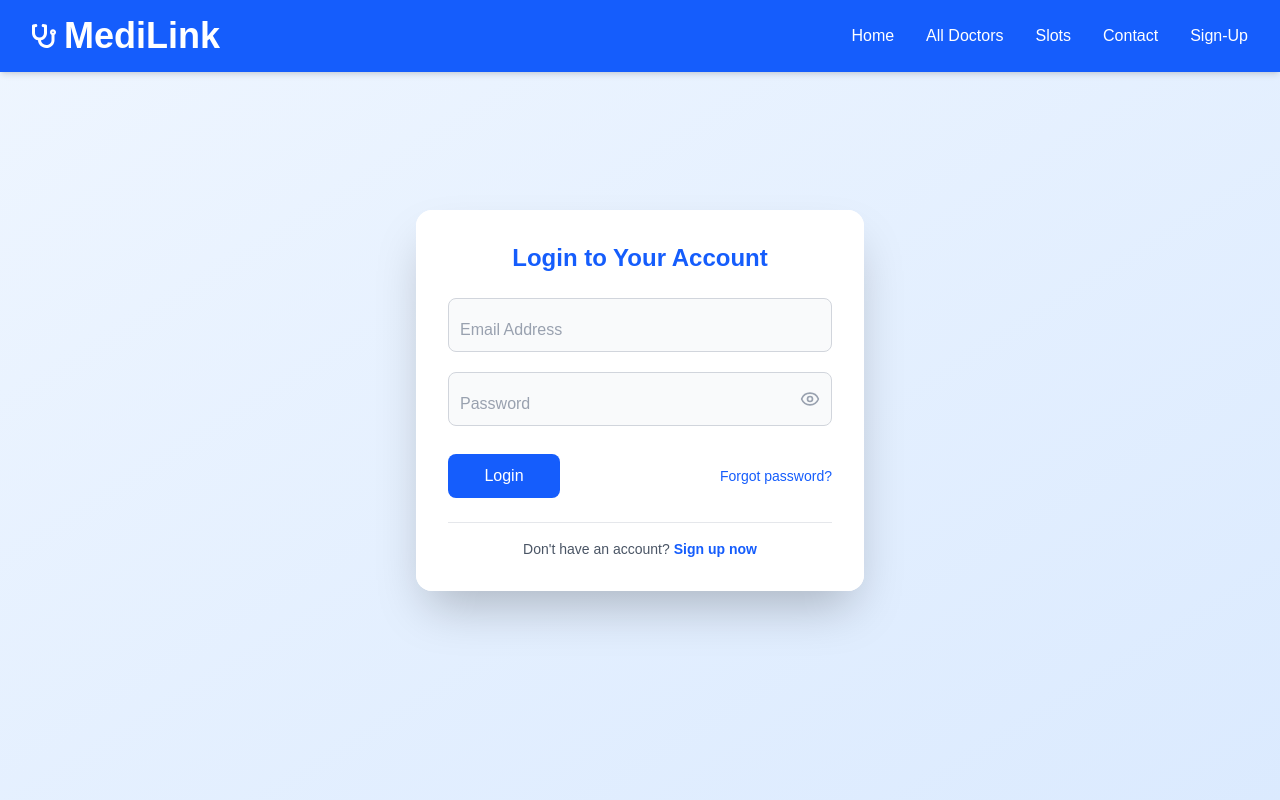
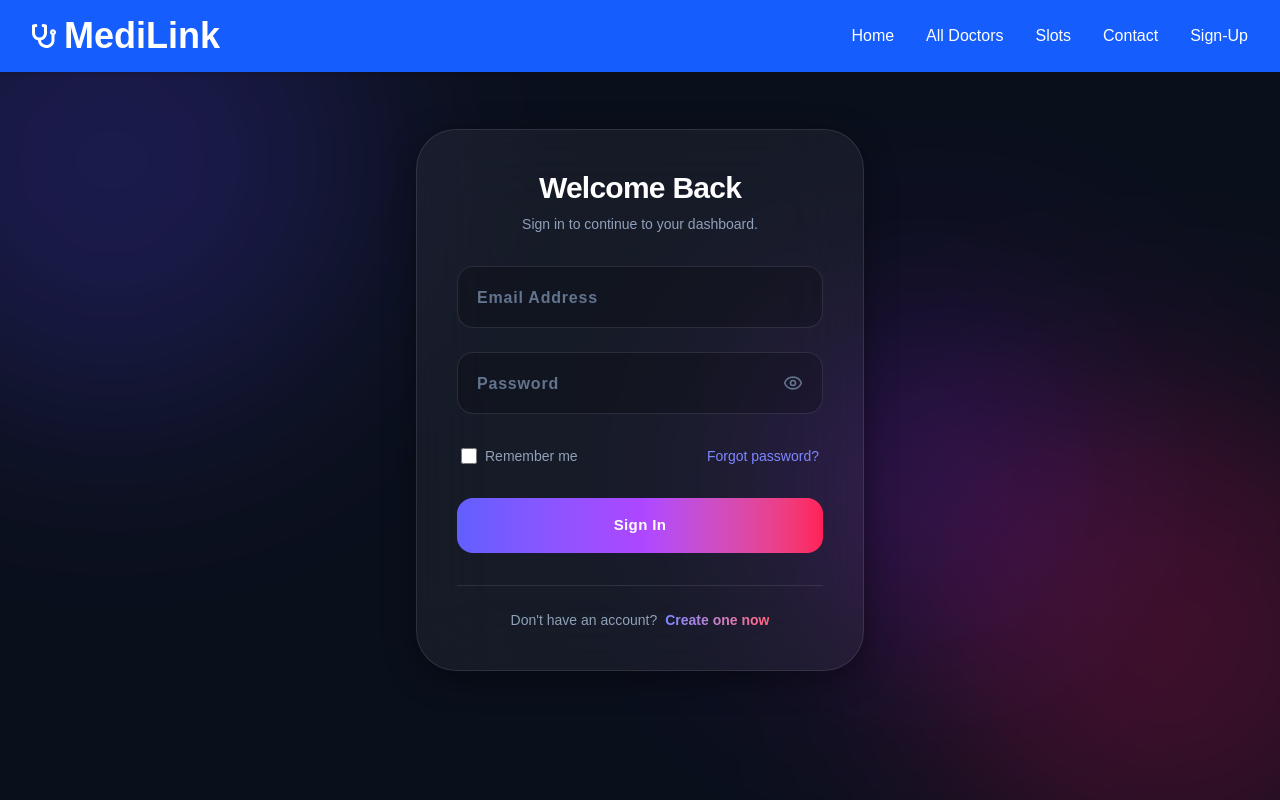
Before and after one commit to shreyaa1804/Medilink, a Next.js app in the folder frontend/: page /user-login in a window 1280 px wide. Built offline with nearby package versions, Linux system fonts and the light colour scheme.

Commit message:
user -login updated

```diff
--- a/frontend/src/app/(main)/user-login/page.jsx
+++ b/frontend/src/app/(main)/user-login/page.jsx
@@ -40,13 +40,25 @@ const Login = () => {
   });
 
   return (
-    <div className="min-h-screen bg-gradient-to-br from-blue-50 to-blue-100 flex items-center justify-center p-4">
-      <div className="bg-white rounded-2xl shadow-2xl w-full max-w-md overflow-hidden">
-        <div className="p-8 flex flex-col justify-center w-full bg-white">
-          <h2 className="text-2xl font-bold text-blue-600 mb-6 text-center">
-            Login to Your Account
-          </h2>
-          <form onSubmit={loginForm.handleSubmit} className="space-y-5">
+    <div className="min-h-screen relative flex items-center justify-center p-4 bg-[#0a0f1c] overflow-hidden">
+      {/* Dynamic Background Elements */}
+      <div className="absolute top-[-10%] left-[-10%] w-[30rem] h-[30rem] bg-indigo-600/30 rounded-full mix-blend-screen filter blur-[100px] animate-pulse duration-1000"></div>
+      <div className="absolute bottom-[-10%] right-[-10%] w-[30rem] h-[30rem] bg-rose-600/30 rounded-full mix-blend-screen filter blur-[100px] animate-pulse duration-1000" style={{ animationDelay: '2s' }}></div>
+      <div className="absolute top-[40%] left-[60%] w-[20rem] h-[20rem] bg-purple-600/30 rounded-full mix-blend-screen filter blur-[100px] animate-pulse duration-1000" style={{ animationDelay: '4s' }}></div>
+
+      <div className="relative w-full max-w-md z-10">
+        {/* Glassmorphism Card */}
+        <div className="backdrop-blur-2xl bg-white/5 p-8 sm:p-10 rounded-[2.5rem] shadow-[0_8px_32px_0_rgba(0,0,0,0.4)] border border-white/10">
+          <div className="mb-8 text-center">
+            <h2 className="text-3xl font-extrabold text-white tracking-tight mb-2">
+              Welcome Back
+            </h2>
+            <p className="text-slate-400 text-sm">
+              Sign in to continue to your dashboard.
+            </p>
+          </div>
+
+          <form onSubmit={loginForm.handleSubmit} className="space-y-6">
             {/* Email Field */}
             <div className="relative group">
               <input
@@ -57,17 +69,17 @@ const Login = () => {
                 onBlur={loginForm.handleBlur}
                 value={loginForm.values.email}
                 placeholder=" "
-                className="peer block w-full appearance-none border border-gray-300 rounded-lg px-4 pt-6 pb-2 text-sm focus:outline-none focus:ring-2 focus:ring-blue-500 focus:border-transparent bg-gray-50 transition-all duration-200"
+                className="peer w-full bg-black/20 text-white border border-white/10 rounded-2xl px-5 pt-7 pb-3 text-sm focus:outline-none focus:ring-2 focus:ring-indigo-500 focus:border-transparent transition-all duration-300 placeholder-transparent hover:bg-black/30"
               />
               <label
                 htmlFor="email"
-                className="absolute left-3 top-2.5 text-sm text-gray-500 transition-all peer-placeholder-shown:top-5 peer-placeholder-shown:text-base peer-placeholder-shown:text-gray-400 peer-focus:top-2.5 peer-focus:text-sm peer-focus:text-blue-500"
+                className="absolute left-5 top-3 text-[11px] font-semibold text-slate-400 uppercase tracking-wider transition-all duration-300 peer-placeholder-shown:top-5 peer-placeholder-shown:text-base peer-placeholder-shown:text-slate-500 peer-placeholder-shown:normal-case peer-focus:top-3 peer-focus:text-[11px] peer-focus:text-indigo-400 peer-focus:uppercase"
               >
                 Email Address
               </label>
               {loginForm.touched.email && loginForm.errors.email && (
-                <p className="text-xs text-red-600 mt-1">
-                  {loginForm.errors.email}
+                <p className="text-xs text-rose-400 mt-2 flex items-center">
+                  <span className="mr-1">⚠</span> {loginForm.errors.email}
                 </p>
               )}
             </div>
@@ -82,54 +94,66 @@ const Login = () => {
                 onBlur={loginForm.handleBlur}
                 value={loginForm.values.password}
                 placeholder=" "
-                className="peer block w-full appearance-none border border-gray-300 rounded-lg px-4 pt-6 pb-2 text-sm focus:outline-none focus:ring-2 focus:ring-blue-500 focus:border-transparent bg-gray-50 transition-all duration-200"
+                className="peer w-full bg-black/20 text-white border border-white/10 rounded-2xl px-5 pt-7 pb-3 text-sm focus:outline-none focus:ring-2 focus:ring-indigo-500 focus:border-transparent transition-all duration-300 placeholder-transparent hover:bg-black/30"
               />
               <label
                 htmlFor="password"
-                className="absolute left-3 top-2.5 text-sm text-gray-500 transition-all peer-placeholder-shown:top-5 peer-placeholder-shown:text-base peer-placeholder-shown:text-gray-400 peer-focus:top-2.5 peer-focus:text-sm peer-focus:text-blue-500"
+                className="absolute left-5 top-3 text-[11px] font-semibold text-slate-400 uppercase tracking-wider transition-all duration-300 peer-placeholder-shown:top-5 peer-placeholder-shown:text-base peer-placeholder-shown:text-slate-500 peer-placeholder-shown:normal-case peer-focus:top-3 peer-focus:text-[11px] peer-focus:text-indigo-400 peer-focus:uppercase"
               >
                 Password
               </label>
               <button
                 type="button"
                 onClick={() => setShowPassword(!showPassword)}
-                className="absolute right-3 top-1/2 -translate-y-1/2 text-gray-400 hover:text-gray-600 transition-colors"
+                className="absolute right-5 top-1/2 -translate-y-1/2 text-slate-500 hover:text-white transition-colors duration-200"
               >
                 {showPassword ? <EyeOff size={20} /> : <Eye size={20} />}
               </button>
               {loginForm.touched.password && loginForm.errors.password && (
-                <p className="text-xs text-red-600 mt-1">
-                  {loginForm.errors.password}
+                <p className="text-xs text-rose-400 mt-2 flex items-center">
+                  <span className="mr-1">⚠</span> {loginForm.errors.password}
                 </p>
               )}
             </div>
 
             {/* Actions */}
-            <div className="flex items-center justify-between pt-2">
-              <button
-                type="submit"
-                className="w-28 py-2.5 bg-blue-600 text-white rounded-lg font-medium hover:bg-blue-700 transition-all duration-200 transform hover:scale-105 hover:shadow-lg"
-              >
-                Login
-              </button>
+            <div className="flex items-center justify-between pt-2 px-1">
+              <div className="flex items-center">
+                <input
+                  id="remember-me"
+                  name="remember-me"
+                  type="checkbox"
+                  className="h-4 w-4 bg-black/30 border-white/10 rounded text-indigo-500 focus:ring-indigo-500 focus:ring-offset-0 transition-colors"
+                />
+                <label htmlFor="remember-me" className="ml-2 block text-sm text-slate-400 cursor-pointer hover:text-slate-300 transition-colors">
+                  Remember me
+                </label>
+              </div>
               <a
                 href="#"
-                className="text-sm text-blue-600 hover:text-blue-700 hover:underline transition-all"
+                className="text-sm font-medium text-indigo-400 hover:text-indigo-300 transition-colors hover:underline decoration-indigo-400/50 underline-offset-4"
               >
                 Forgot password?
               </a>
             </div>
+
+            <button
+              type="submit"
+              className="w-full py-4 mt-2 bg-gradient-to-r from-indigo-500 via-purple-500 to-rose-500 text-white rounded-2xl font-bold text-[15px] tracking-wide hover:opacity-90 transition-all duration-300 transform hover:-translate-y-1 hover:shadow-[0_10px_20px_-10px_rgba(99,102,241,0.6)] active:scale-95"
+            >
+              Sign In
+            </button>
           </form>
 
           {/* Signup Link */}
-          <div className="mt-6 pt-4 border-t border-gray-200">
-            <p className="text-center text-sm text-gray-600">
+          <div className="mt-8 pt-6 border-t border-white/10 text-center">
+            <p className="text-sm text-slate-400">
               Don't have an account?{' '}
               <a
                 href="signup"
-                className="font-semibold text-blue-600 hover:text-blue-700 hover:underline transition-all"
+                className="font-bold text-transparent bg-clip-text bg-gradient-to-r from-indigo-400 to-rose-400 hover:opacity-80 transition-opacity ml-1"
               >
-                Sign up now
+                Create one now
               </a>
             </p>
           </div>
```
